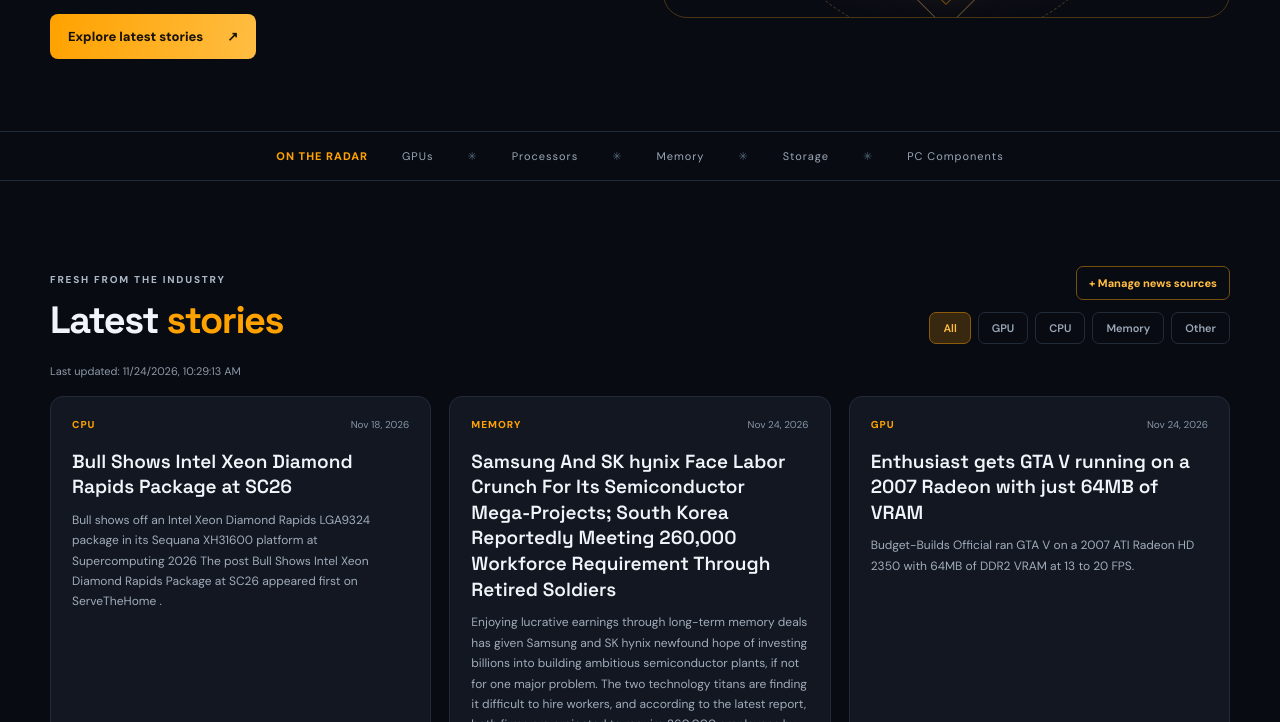
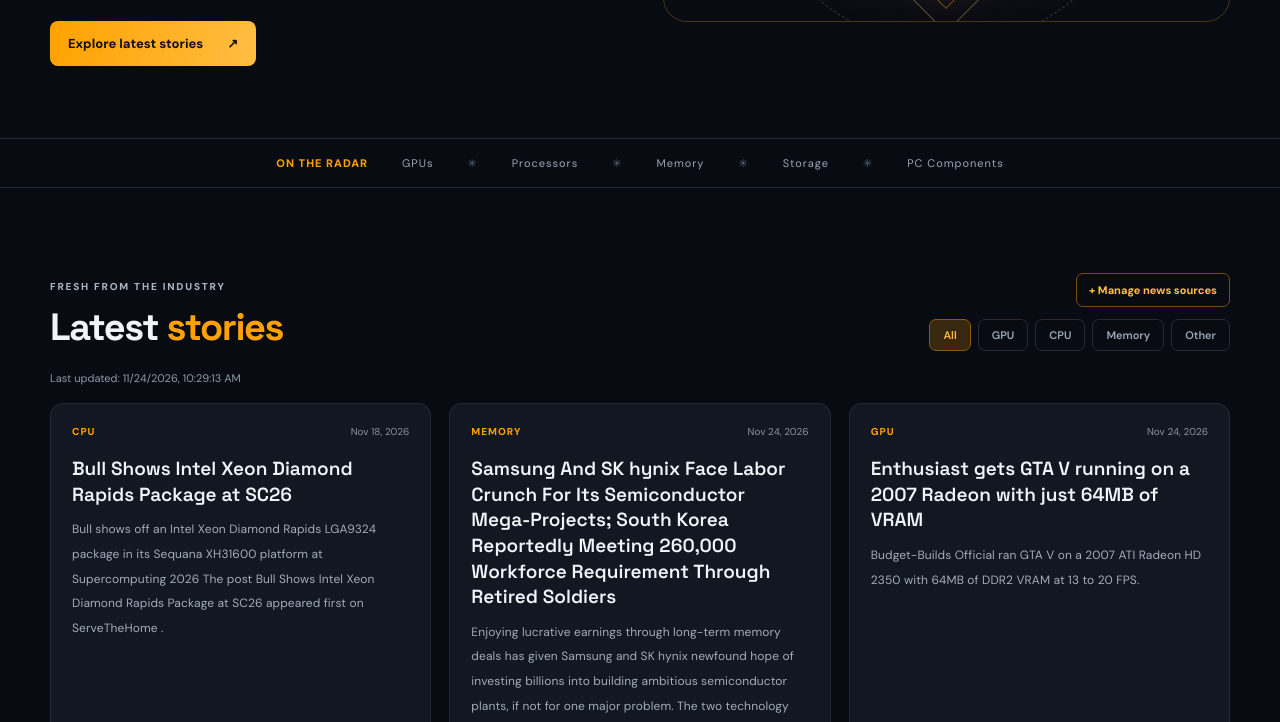
Before and after one commit to michaelgad121109-cmd/hardware-pulse, a plain HTML site: page index.html in a window 1280 px wide. Shown: the part 526-1248 px from the top of the page. Drawn offline with Linux system fonts and the light colour scheme.

Commit message:
Adjust Trox scope and English text spacing

```diff
--- a/styles.css
+++ b/styles.css
@@ -73,27 +73,27 @@ body.arabic .article-content h1,body.arabic .article-body h2,body.arabic .articl
 body.arabic .article-content,body.arabic .article-meta,body.arabic .article-deck,body.arabic .article-body,body.arabic .article-source{text-align:right}
 @media(max-width:650px){.article-shell{padding:28px 14px 60px}.article-content{padding:22px 18px}.article-source{align-items:stretch;flex-direction:column}.article-source .primary-button{justify-content:center}}
 
-/* Trox typography: headings only */
+
+/* Trox is used only for the large section/hero headings, never article titles. */
 .hero h1,
 .section h2,
 .about-strip h2,
-.creator-copy h2,
-.news-card h3,
-.article-content h1,
-.article-body h2,
-.article-body h3,
-.article-body h4{
+.creator-copy h2 {
   font-family:"Trox","Space Grotesk","Cairo",sans-serif;
 }
 body.arabic .hero h1,
 body.arabic .section h2,
 body.arabic .about-strip h2,
-body.arabic .creator-copy h2,
-body.arabic .news-card h3,
-body.arabic .article-content h1,
-body.arabic .article-body h2,
-body.arabic .article-body h3,
-body.arabic .article-body h4{
+body.arabic .creator-copy h2 {
   font-family:"Trox","Cairo",sans-serif;
   letter-spacing:0;
 }
+
+/* Give English reading text a little more breathing room. */
+body:not(.arabic) .hero-copy p,
+body:not(.arabic) .news-card p,
+body:not(.arabic) .article-deck,
+body:not(.arabic) .article-body {
+  line-height:2.05;
+  letter-spacing:.12px;
+}
```
